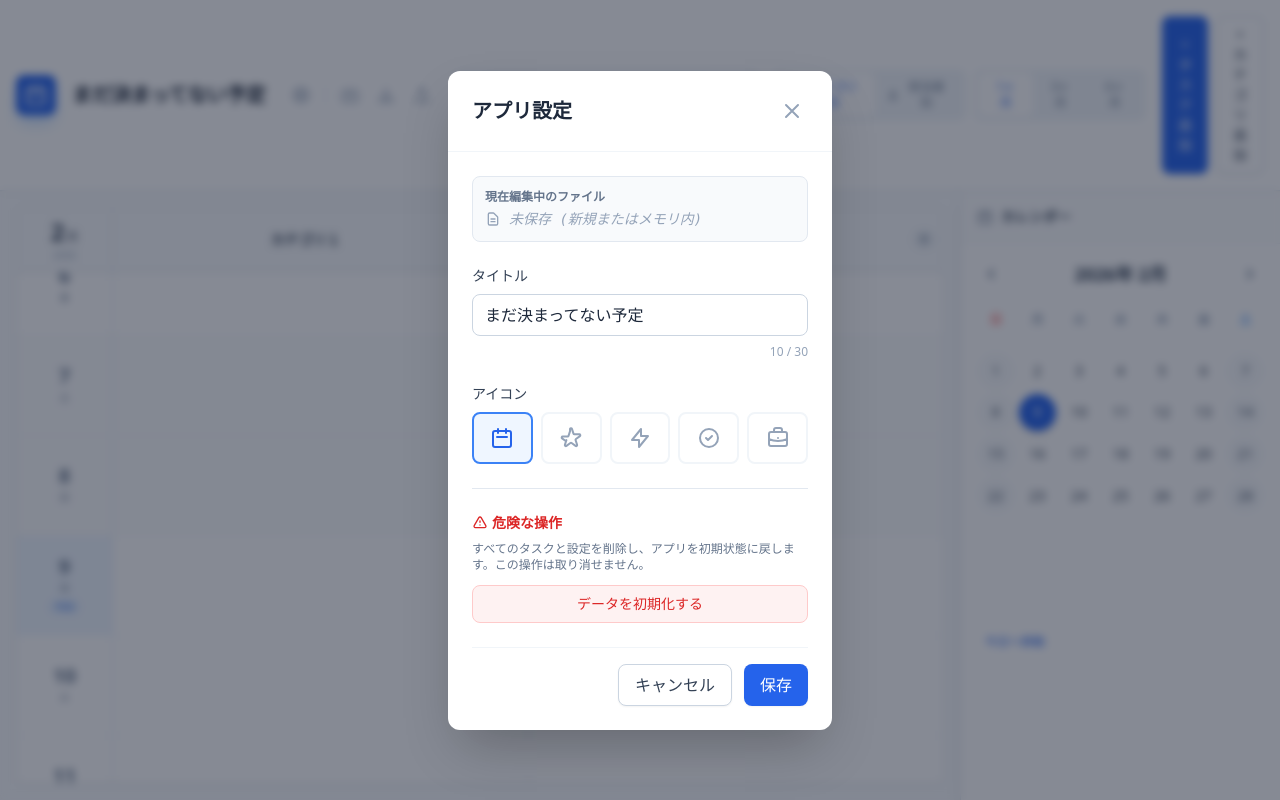
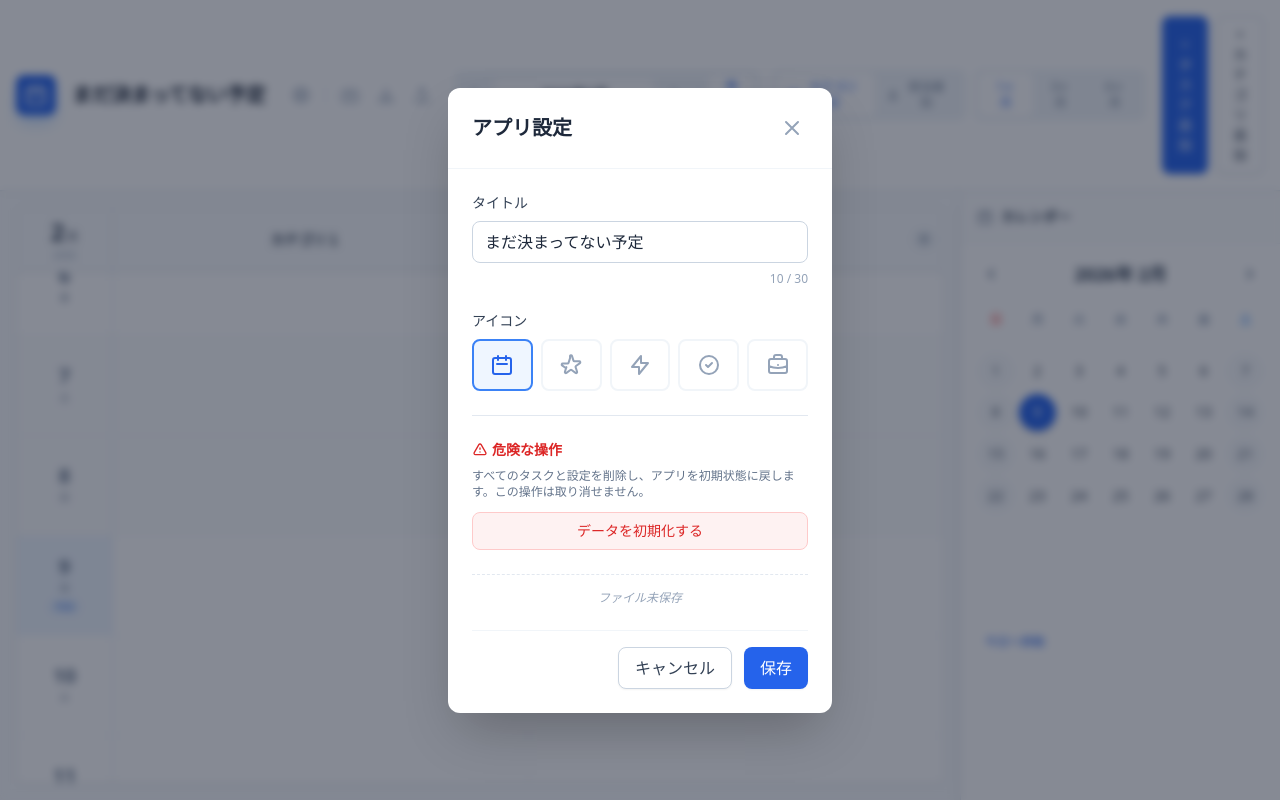
Before and after one commit to Ryun7979/timekanban, a React (Vite) app: page / in a window 1280 px wide. Both pictures are taken after a click on the button 301 px from the left and 95 px from the top of the page. Built offline with nearby package versions, Linux system fonts and the light colour scheme.

Commit message:
設定のファイル名表示を調整

```diff
--- a/components/SettingsForm.tsx
+++ b/components/SettingsForm.tsx
@@ -20,20 +20,7 @@ export const SettingsForm: React.FC<SettingsFormProps> = ({ currentName, current
     return (
         <form onSubmit={(e) => { e.preventDefault(); onSave(name, icon); }} className="space-y-6">
 
-            {/* File Info Section */}
-            <div className="bg-slate-50 p-3 rounded-lg border border-slate-200 mb-4">
-                <label className="block text-xs font-bold text-slate-500 uppercase mb-1">現在編集中のファイル</label>
-                <div className="flex items-center gap-2 text-sm text-slate-700 font-mono break-all">
-                    <svg xmlns="http://www.w3.org/2000/svg" className="h-4 w-4 text-slate-400 flex-shrink-0" fill="none" viewBox="0 0 24 24" stroke="currentColor">
-                        <path strokeLinecap="round" strokeLinejoin="round" strokeWidth={2} d="M9 12h6m-6 4h6m2 5H7a2 2 0 01-2-2V5a2 2 0 012-2h5.586a1 1 0 01.707.293l5.414 5.414a1 1 0 01.293.707V19a2 2 0 01-2 2z" />
-                    </svg>
-                    {currentFileName ? (
-                        <span className="font-semibold">{currentFileName}</span>
-                    ) : (
-                        <span className="text-slate-400 italic">未保存 (新規またはメモリ内)</span>
-                    )}
-                </div>
-            </div>
+
 
             <div className="space-y-2">
                 <label className="block text-sm font-medium text-slate-700">タイトル</label>
@@ -46,7 +33,7 @@ export const SettingsForm: React.FC<SettingsFormProps> = ({ currentName, current
                     onChange={(e) => setName(e.target.value)}
                     placeholder="最大30文字"
                 />
-                 <div className="text-right text-xs text-slate-400">
+                <div className="text-right text-xs text-slate-400">
                     {name.length} / 30
                 </div>
             </div>
@@ -59,11 +46,10 @@ export const SettingsForm: React.FC<SettingsFormProps> = ({ currentName, current
                             key={iconKey}
                             type="button"
                             onClick={() => setIcon(iconKey)}
-                            className={`p-3 rounded-lg border-2 flex items-center justify-center transition-all ${
-                                icon === iconKey
+                            className={`p-3 rounded-lg border-2 flex items-center justify-center transition-all ${icon === iconKey
                                 ? 'border-blue-500 bg-blue-50 text-blue-600'
                                 : 'border-slate-100 bg-white text-slate-400 hover:border-slate-300'
-                            }`}
+                                }`}
                         >
                             {APP_ICONS[iconKey]}
                         </button>
@@ -89,6 +75,23 @@ export const SettingsForm: React.FC<SettingsFormProps> = ({ currentName, current
                 </div>
             )}
 
+            {/* File Info Footer (Moved) */}
+            <div className="mb-4 pt-4 text-center border-t border-dashed border-slate-200">
+                <div className="text-xs text-slate-500 font-mono break-all leading-tight">
+                    {currentFileName ? (
+                        <>
+                            <div className="font-bold mb-1">現在編集中のファイル:</div>
+                            <div className="bg-slate-50 p-1.5 rounded border border-slate-200 inline-block max-w-full">
+                                {currentFileName}
+                            </div>
+
+                        </>
+                    ) : (
+                        <span className="italic text-slate-400">ファイル未保存</span>
+                    )}
+                </div>
+            </div>
+
             <div className="flex justify-end gap-3 pt-4 border-t border-slate-100">
                 <Button type="button" variant="secondary" onClick={onCancel}>キャンセル</Button>
                 <Button type="submit">保存</Button>
```
